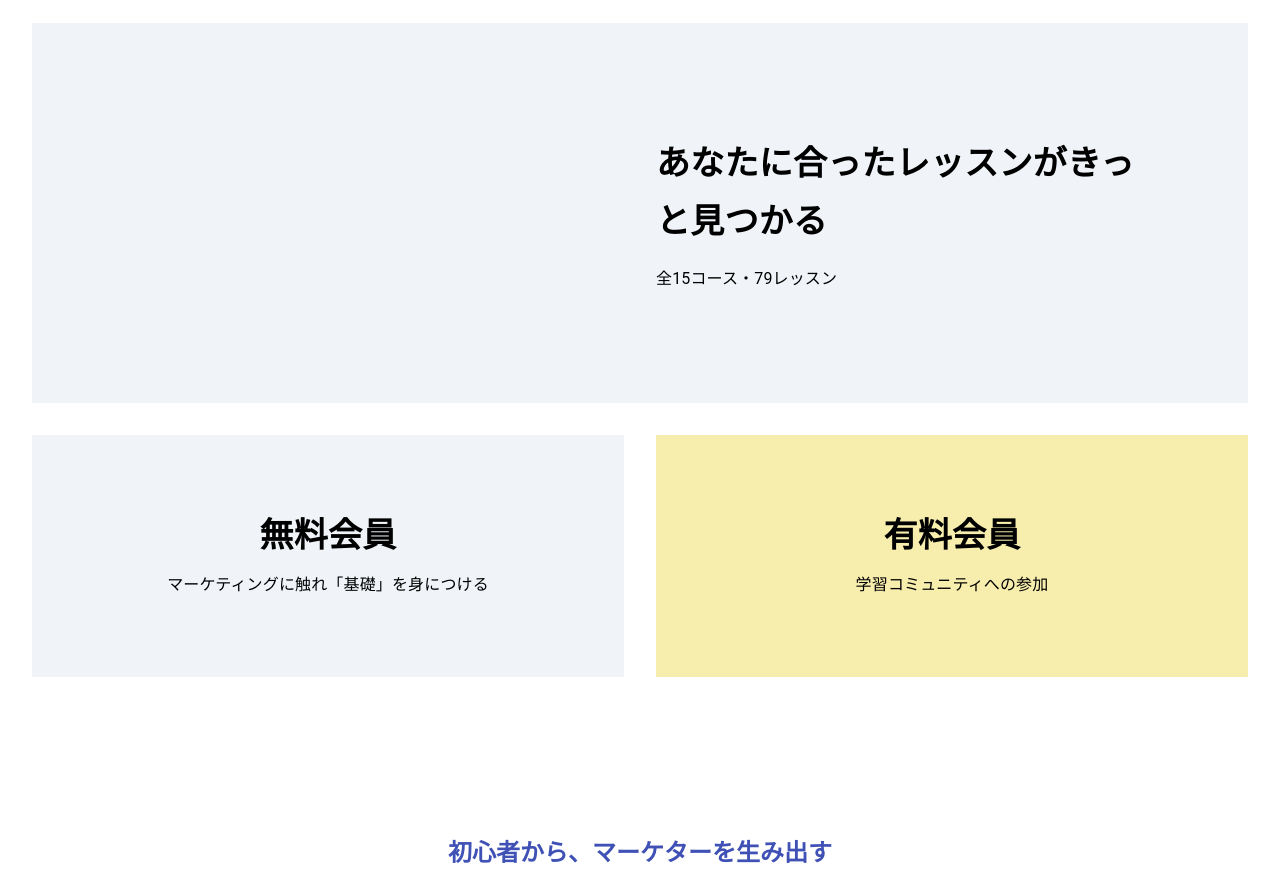
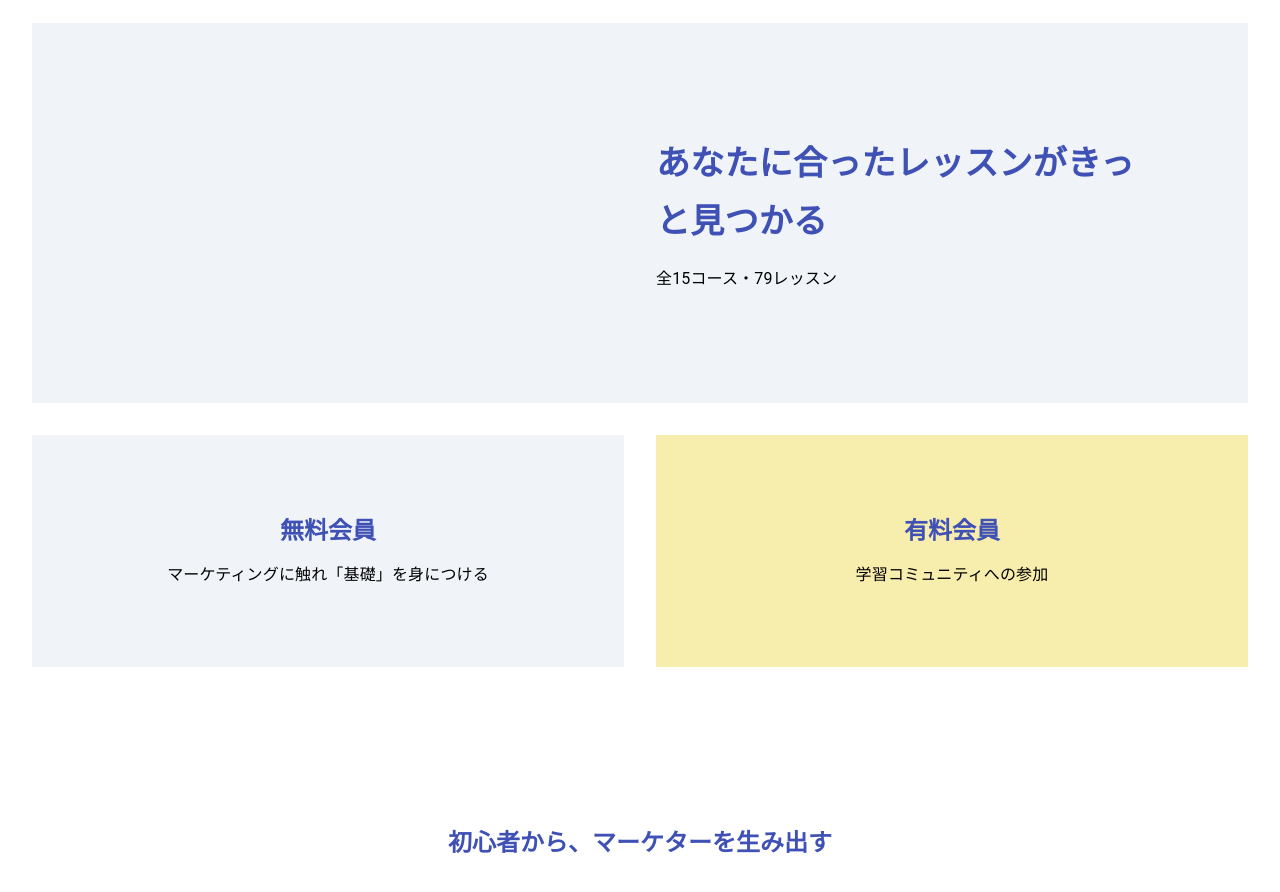
Before and after one commit to umezawa0907/learners, a Next.js app: page / in a window 1280 px wide. Shown: the part 3540-4432 px from the top of the page. Built offline with nearby package versions, Linux system fonts and the light colour scheme.

Commit message:
fix card title color

```diff
--- a/src/components/organisms/CardSingleColumn.tsx
+++ b/src/components/organisms/CardSingleColumn.tsx
@@ -28,7 +28,7 @@ export default function CardOneColumn({ title, description }) {
         </Grid>
         <Grid item xs>
           <Box className={textArea} >
-            <Typography className={titleStyle} variant="h4" component="h2">
+            <Typography className={titleStyle} color="primary" variant="h4" component="h2">
               {title}
             </Typography>
             <Typography variant="body1" component="p">
--- a/src/components/organisms/CardTwoColumn.tsx
+++ b/src/components/organisms/CardTwoColumn.tsx
@@ -28,7 +28,7 @@ export default function CardOneColumn({ title, description }) {
         <Grid item xs>
           <Box className={cardLeft}>
             <Box textAlign="center" p={10}>
-              <Typography className={titleStyle} variant="h4" component="h2">
+              <Typography className={titleStyle} color="primary" variant="h5" component="h2">
                 無料会員
               </Typography>
               <Typography component="p">
@@ -40,7 +40,7 @@ export default function CardOneColumn({ title, description }) {
         <Grid item xs>
           <Box className={cardRight}>
             <Box textAlign="center" p={10}>
-              <Typography className={titleStyle} variant="h4" component="h2">
+              <Typography className={titleStyle} color="primary" variant="h5" component="h2">
                 有料会員
               </Typography>
               <Typography component="p">
```
